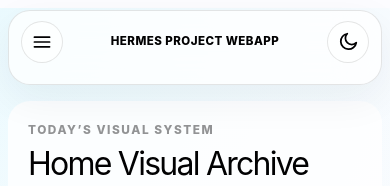
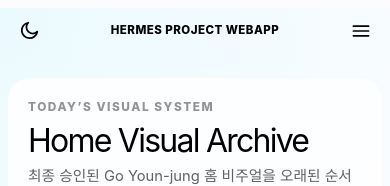
Before and after one commit to woongs2021/Hermes-project-webapp, a React (Vite) app in the folder august-dashboard/: page / in a window 390 px wide. Shown: the top 186 px of the page. Built offline with nearby package versions, Linux system fonts and the light colour scheme.

Commit message:
fix: remove topbar container and tighten visual spacing

```diff
--- a/august-dashboard/src/App.css
+++ b/august-dashboard/src/App.css
@@ -4089,3 +4089,131 @@
     margin-top: 0;
   }
 }
+
+/* Follow-up 11: no topbar container, hamburger back to right, tighter visual list gap */
+.topbar,
+:root[data-theme='dark'] .topbar {
+  grid-template-columns: 46px minmax(0, 1fr) 46px;
+  overflow: visible;
+  border: 0;
+  border-radius: 0;
+  padding: 4px 0 0;
+  background: transparent;
+  box-shadow: none;
+  backdrop-filter: none;
+  -webkit-backdrop-filter: none;
+}
+
+.theme-icon-button {
+  grid-column: 1;
+  grid-row: 1;
+}
+
+.topbar .brand-block {
+  grid-column: 2;
+  grid-row: 1;
+  justify-items: center;
+  align-self: center;
+  padding-left: 0;
+  text-align: center;
+}
+
+.hamburger-button {
+  grid-column: 3;
+  grid-row: 1;
+}
+
+.hamburger-button,
+.theme-icon-button {
+  width: 46px;
+  height: 46px;
+  border: 0;
+  background: transparent;
+  box-shadow: none;
+}
+
+.hamburger-button:hover,
+.hamburger-button:focus-visible,
+.theme-icon-button:hover,
+.theme-icon-button:focus-visible {
+  background: transparent;
+  transform: none;
+}
+
+.brand-home-button {
+  display: inline-flex;
+  align-items: center;
+  justify-content: center;
+  max-width: min(58vw, 540px);
+  min-height: 46px;
+  text-align: center;
+}
+
+.topbar .tab-nav,
+.topbar .tab-nav.open,
+:root[data-theme='dark'] .topbar .tab-nav,
+:root[data-theme='dark'] .topbar .tab-nav.open {
+  grid-column: 1 / -1;
+  border-top: 0;
+}
+
+.topbar .tab-nav.open,
+:root[data-theme='dark'] .topbar .tab-nav.open {
+  margin-top: 2px;
+  padding-top: 4px;
+}
+
+.home-visual-grid {
+  gap: 8px;
+}
+
+.viscose-stage-shell {
+  gap: 6px;
+}
+
+.visual-filmstrip,
+.home-visual-grid > .visual-filmstrip {
+  margin-top: 0;
+  margin-bottom: 0;
+  padding-top: 4px;
+  padding-bottom: 8px;
+}
+
+@media (max-width: 900px) {
+  .topbar,
+  :root[data-theme='dark'] .topbar {
+    top: 10px;
+    padding-top: 0;
+  }
+
+  .home-visual-grid {
+    gap: 6px;
+  }
+
+  .viscose-stage-shell {
+    gap: 4px;
+  }
+}
+
+@media (max-width: 560px) {
+  .topbar,
+  :root[data-theme='dark'] .topbar {
+    grid-template-columns: 42px minmax(0, 1fr) 42px;
+  }
+
+  .hamburger-button,
+  .theme-icon-button {
+    width: 42px;
+    height: 42px;
+  }
+
+  .brand-home-button {
+    max-width: 58vw;
+    min-height: 42px;
+  }
+
+  .visual-filmstrip,
+  .home-visual-grid > .visual-filmstrip {
+    padding-top: 2px;
+  }
+}
```
